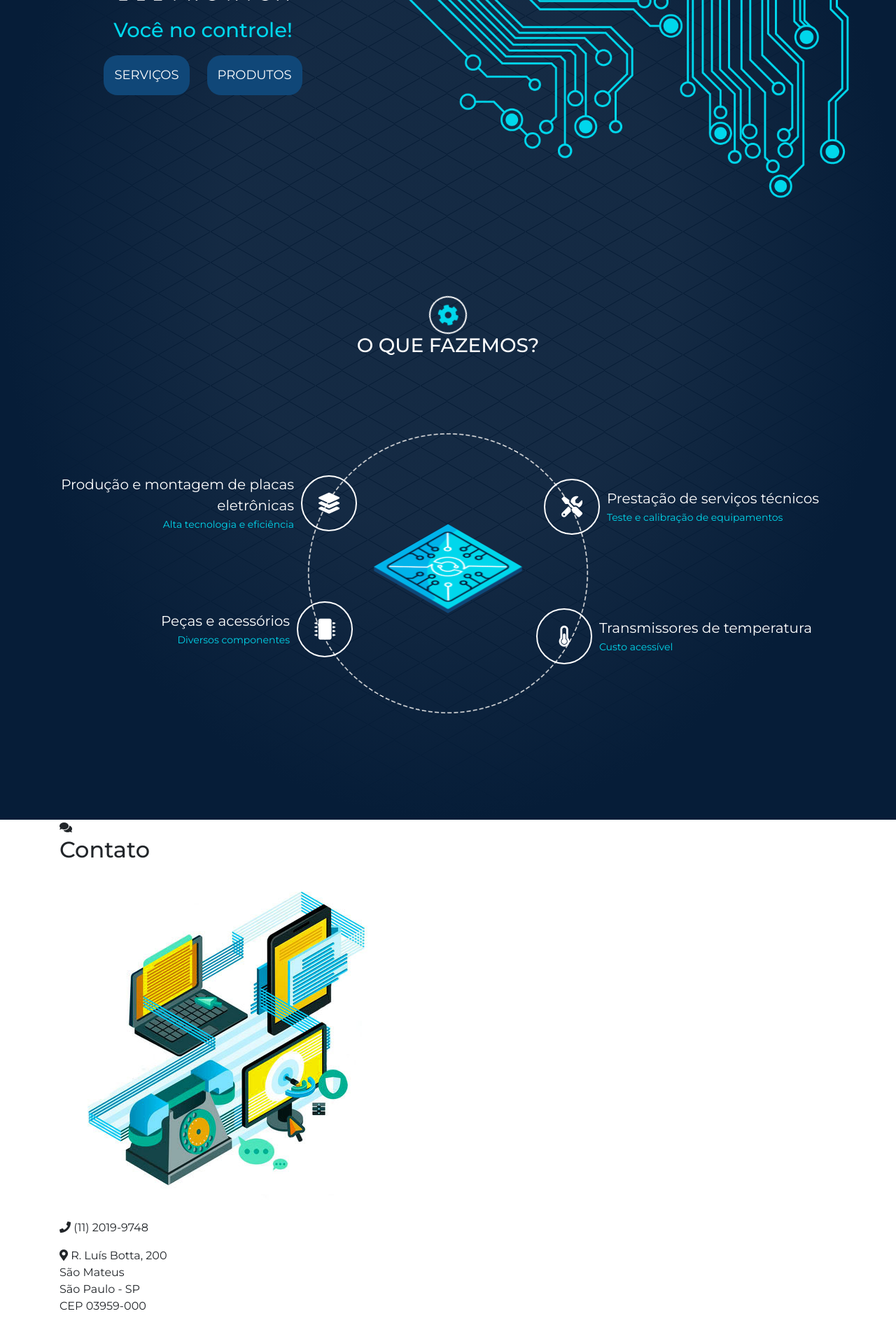
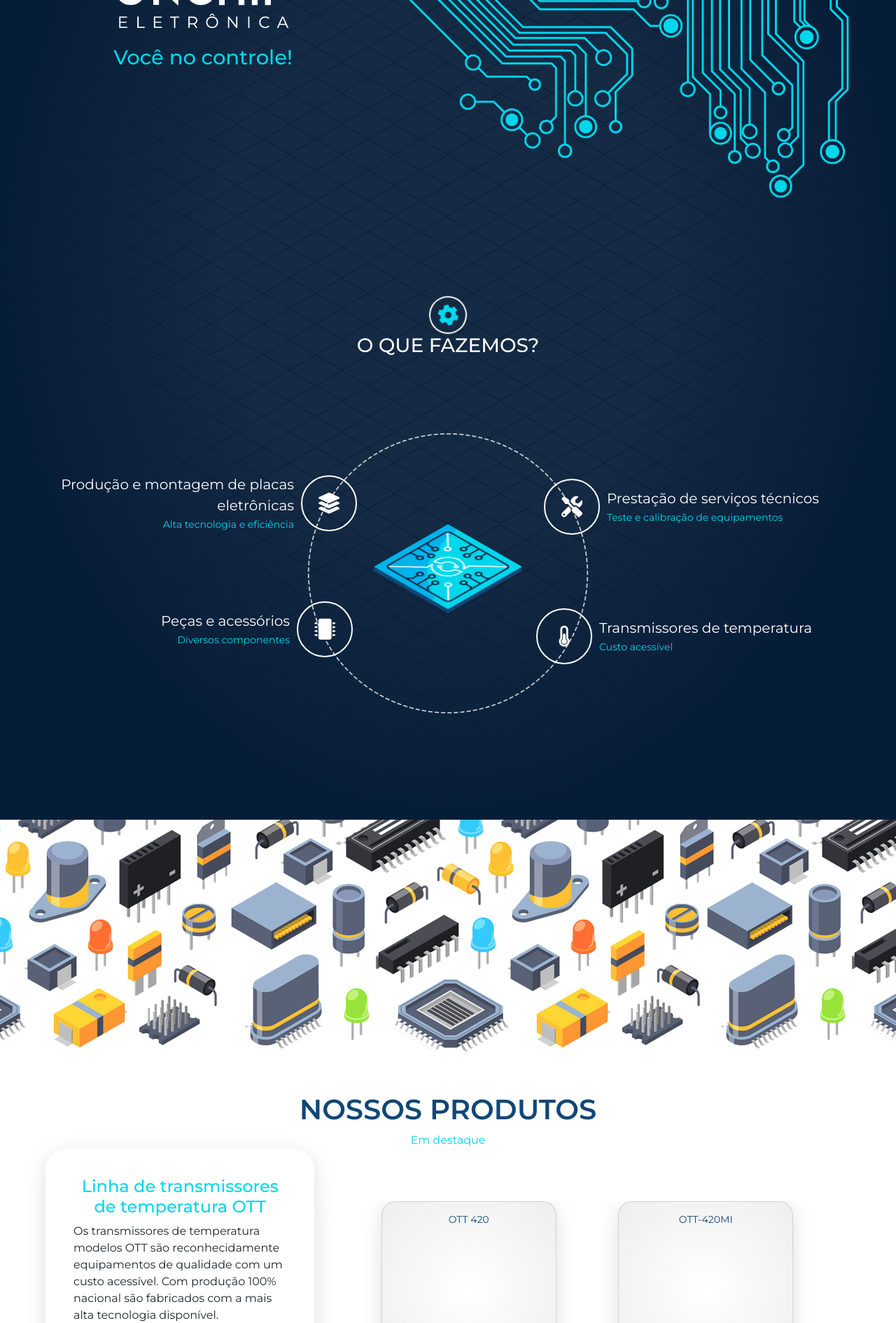
Before and after one commit to KaueAnjos/Onchip, a PHP site: page /pages/home.html in a window 1280 px wide. Shown: the part 439-2329 px from the top of the page at 70% size. Run offline with PHP 8.4, Linux system fonts and the light colour scheme.

Commit message:
begginig 'our products'area and adding new features

```diff
--- a/assets/css/style-home.css
+++ b/assets/css/style-home.css
@@ -519,3 +519,137 @@ section.intro .services-wrapper .circle .iso-layers::after {
     right: -520px;
     bottom: -140px;
 }
+
+/* Section Products */
+
+section.products {
+    width: 100%;
+    height: auto;
+    padding: 90px 0 30px 0;
+    display: flex;
+    align-items: center;
+    flex-direction: column;
+    overflow: hidden;
+    background: url(../img/products-header.png) top no-repeat;
+    /* background: linear-gradient(90deg, rgba(156, 156, 156, 1) 0%, rgba(255, 255, 255, 1) 50%, rgba(156, 156, 156, 1) 100%); */
+}
+
+section.products .title {
+    display: flex;
+    align-items: center;
+    margin-top: 300px;
+    flex-direction: column;
+}
+
+section.products .title h1 {
+    color: var(--second-color);
+    text-transform: uppercase;
+    font-weight: 600;
+}
+
+section.products .title span {
+    font-size: 16px;
+    color: var(--light-color);
+}
+
+section.products .products-container {
+    display: flex;
+    align-items: center;
+}
+
+section.products .products-container .transmitter-card {
+    width: 400px;
+    height: 400px;
+    box-shadow: rgba(100, 100, 111, 0.2) 0px 7px 29px 0px;
+    padding: 40px;
+    border-radius: 30px;
+}
+
+section.products .products-container .transmitter-card h1 {
+    font-size: 24px;
+    color: var(--light-color);
+    text-align: center;
+}
+
+section.products .products-container .transmitter-card p {
+    font-size: 16px;
+}
+
+
+/* Carousel */
+.card {
+    height: 100%;
+    padding: 15px;
+    border-radius: 20px;
+    box-shadow: rgba(100, 100, 111, 0.2) 0px 7px 29px 0px;
+    background: #ffffff;
+    background: radial-gradient(circle, rgba(255, 255, 255, 1) 0%, rgb(238, 238, 238) 100%);
+    color: var(--second-color);
+    text-align: center;
+}
+
+.card p {
+    font-size: 14px;
+    color: var(--second-color);
+}
+
+.slider {
+    height: var(--height);
+    width: 70%;
+    overflow: hidden;
+    mask-image: linear-gradient(to right, transparent, #000 10% 90%, transparent);
+}
+
+.slider .list {
+    display: flex;
+    width: 100%;
+    min-width: calc(var(--width) * var(--quantity));
+    position: relative;
+}
+
+.slider .list .item {
+    width: var(--width);
+    height: var(--height);
+    position: absolute;
+    left: 100%;
+    animation: autoRun 10s linear infinite;
+    transition: filter 0.5s;
+    animation-delay: calc((10s / var(--quantity)) * (var(--position) - 1) - 10s) !important;
+}
+
+.slider .list .item img {
+    width: 100%;
+}
+
+@keyframes autoRun {
+    from {
+        left: 100%;
+    }
+
+    to {
+        left: calc(var(--width) * -1);
+    }
+}
+
+.slider:hover .item {
+    animation-play-state: paused !important;
+    filter: grayscale(1);
+}
+
+.slider .item:hover {
+    filter: grayscale(0);
+}
+
+.slider[reverse="true"] .item {
+    animation: reversePlay 10s linear infinite;
+}
+
+@keyframes reversePlay {
+    from {
+        left: calc(var(--width) * -1);
+    }
+
+    to {
+        left: 100%;
+    }
+}
--- a/pages/home.html
+++ b/pages/home.html
@@ -80,10 +80,10 @@
         <div class="first-block">
           <img src="../assets/img/logo-onchip-a02.png" alt="Logo Onchip">
           <h1>Você no controle!</h1>
-          <div class="btn-container">
+          <!-- <div class="btn-container">
             <button><a href="#services">Serviços</a></button>
             <button><a href="#">Produtos</a></button>
-          </div>
+          </div> -->
 
         </div>
         <div class="second-block">
@@ -107,7 +107,7 @@
             </div>
           </div>
 
-          <!-- ESQUERDA -->
+          <!-- left -->
           <div class="container-left">
             <div class="service left top">
               <div class="text">
@@ -130,8 +130,7 @@
             </div>
           </div>
 
-
-          <!-- DIREITA -->
+          <!-- right -->
           <div class="container-right">
             <div class="service right top">
               <div class="icon">
@@ -155,6 +154,42 @@
           </div>
         </div>
       </div>
+      </div>
+    </section>
+
+    <section class="products">
+      <div class="title">
+        <h1>Nossos Produtos</h1>
+        <span>Em destaque</span>
+      </div>
+
+      <div class="products-container">
+        <div class="transmitter-card">
+          <h1>Linha de transmissores de temperatura OTT</h1>
+          <p>Os transmissores de temperatura modelos OTT são reconhecidamente equipamentos de qualidade com um custo
+            acessível. Com produção 100% nacional são fabricados com a mais alta tecnologia disponível.</p>
+        </div>
+
+        <div class="slider" style="--width: 250px; --height: 250px; --quantity: 3;">
+          <div class="list">
+            <div class="item" style="--position: 1">
+              <div class="card">
+                <p>OTT 420</p>
+              </div>
+            </div>
+            <div class="item" style="--position: 2">
+              <div class="card">
+                <p>OTT-420MI</p>
+              </div>
+            </div>
+            <div class="item" style="--position: 3">
+              <div class="card">
+                <p>OTT42M2</p>
+              </div>
+            </div>
+            </div>
+          </div>
+        </div>
       </div>
     </section>
 
@@ -2487,7 +2522,7 @@
 
 
 
-    <section id="s-contact" class="container">
+    <!-- <section id="s-contact" class="container">
 
       <div id="contact-info">
         <div class="title">
@@ -2527,11 +2562,11 @@
         <button><i class="fas fa-paper-plane"></i> Enviar</button>
       </form>
 
-    </section>
+    </section> -->
 
   </main>
 
-  <footer>
+  <!-- <footer>
     <p>OnChip Eletrônica © 2025. Todos os direitos reservados.</p>
     <p>
       <a href="https://www.solucoesindustriais.com.br/empresa/instrumentacao/onchip-eletronica/produtos/todos">
@@ -2539,7 +2574,7 @@
           alt="Soluções Industriais" title="Soluções Industriais" />
       </a>
     </p>
-  </footer>
+  </footer> -->
 
 
   <!-- JS -->
```
